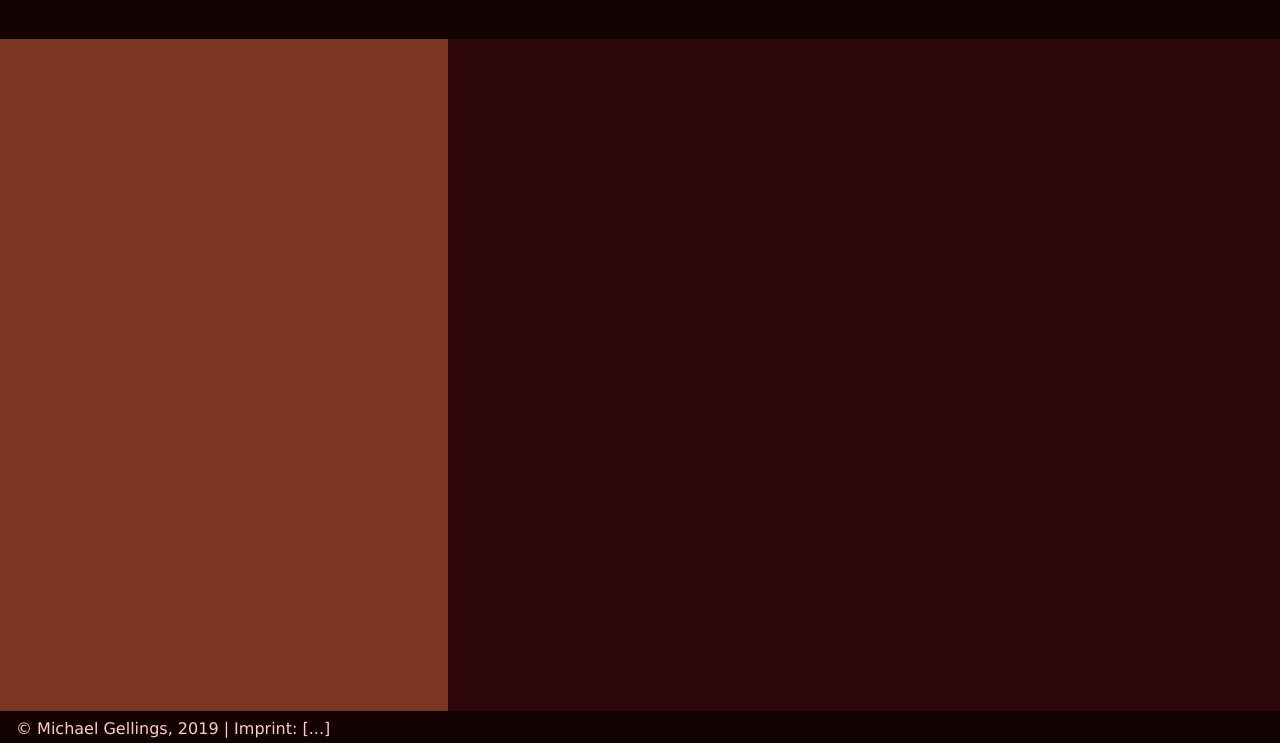
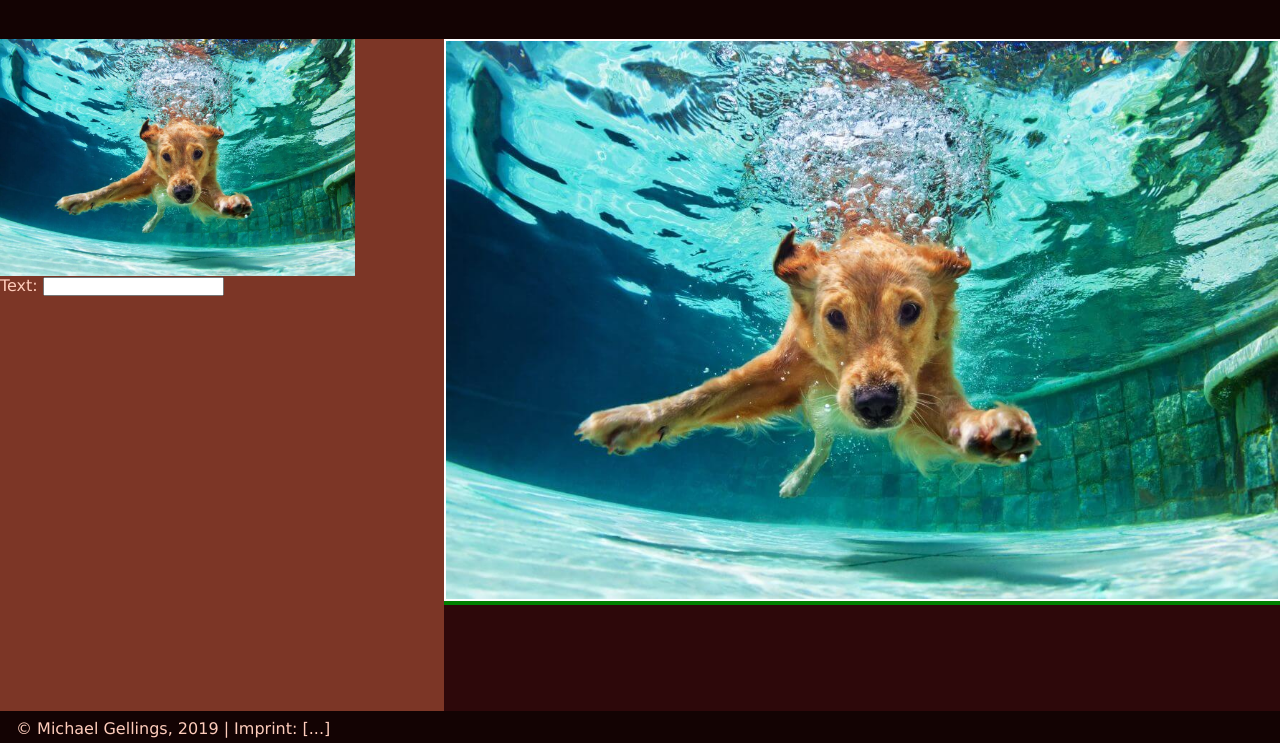
Before and after one commit to MichaelGellings/memeGenerator, a plain HTML site: page index.html in a window 1280 px wide. Shown: the part 57-800 px from the top of the page. Drawn offline with nearby package versions, Linux system fonts and the light colour scheme; files that its build step writes are made by us from their sources.

Commit message:
add input field and image and output-preview

```diff
--- a/index.html
+++ b/index.html
@@ -13,12 +13,28 @@
     </header>
 
     <main>
-      <div class="input"></div>
-      <div class="output"></div>
+      <div class="input">
+        <img
+          src="img/diving_dog.jpg"
+          alt="Underwater view of diving dog."
+          id="image_chosen"
+        />
+        <label for="meme-input">Text: </label>
+        <input type="text" id="meme_input" />
+      </div>
+      <div class="output">
+        <div id="canvas_div">
+          <canvas id="meme_canvas"
+            >Here should appear an image and some text.
+          </canvas>
+        </div>
+        <p id="output_text"></p>
+      </div>
     </main>
 
     <footer>
       &copy; Michael Gellings, 2019 | Imprint: [...]
     </footer>
+    <script src="script.js"></script>
   </body>
 </html>
--- a/input.scss
+++ b/input.scss
@@ -16,6 +16,7 @@ $color-font: #ffcdbc;
 *:after {
   margin: 0;
   padding: 0;
+  box-sizing: border-box;
 }
 
 html {
@@ -50,11 +51,23 @@ main {
 .input {
   background: $color-secondary;
   flex: 1 0 20%;
+
+  img {
+    width: 80%;
+    display: block;
+  }
 }
 
 .output {
   background: $color-primary;
   flex: 1 0 50%;
+
+  #canvas_div {
+    width: 100%;
+    height: auto;
+    background: green;
+    display: block;
+  }
 }
 
 footer {
@@ -63,3 +76,7 @@ footer {
   // border-top: $separating-line;
   padding: 0.5em 1em;
 }
+
+canvas {
+  border: solid 2px white;
+}
--- /dev/null
+++ b/script.js
@@ -0,0 +1,28 @@
+"use strict";
+
+const meme_text = document.getElementById("meme_input");
+const output = document.getElementById("output_text");
+
+// function outputInput(event) {
+//   output.innerHTML = event.target.value;
+// }
+
+const canvas = document.getElementById("meme_canvas");
+const ctx = canvas.getContext("2d");
+
+const parent = document.getElementById("canvas_div");
+const img = document.getElementById("image_chosen");
+canvas.width = parent.offsetWidth;
+canvas.height = img.height * (parent.offsetWidth / img.width); // keeps ratio of the image
+ctx.drawImage(img, 0, 0, canvas.width, canvas.height);
+ctx.font = "30px Verdana, sans-serif";
+ctx.strokeStyle = "black";
+ctx.lineWidth = 5;
+function outputInput(event) {
+  ctx.strokeText(event.target.value, 10, 50, canvas.width);
+
+  ctx.fillStyle = "white";
+  ctx.fillText(event.target.value, 10, 50, canvas.width);
+}
+
+meme_text.addEventListener("keyup", outputInput);
```
Also changed, not shown: README.md, img/diving_dog.jpg (added), 1 other file.
